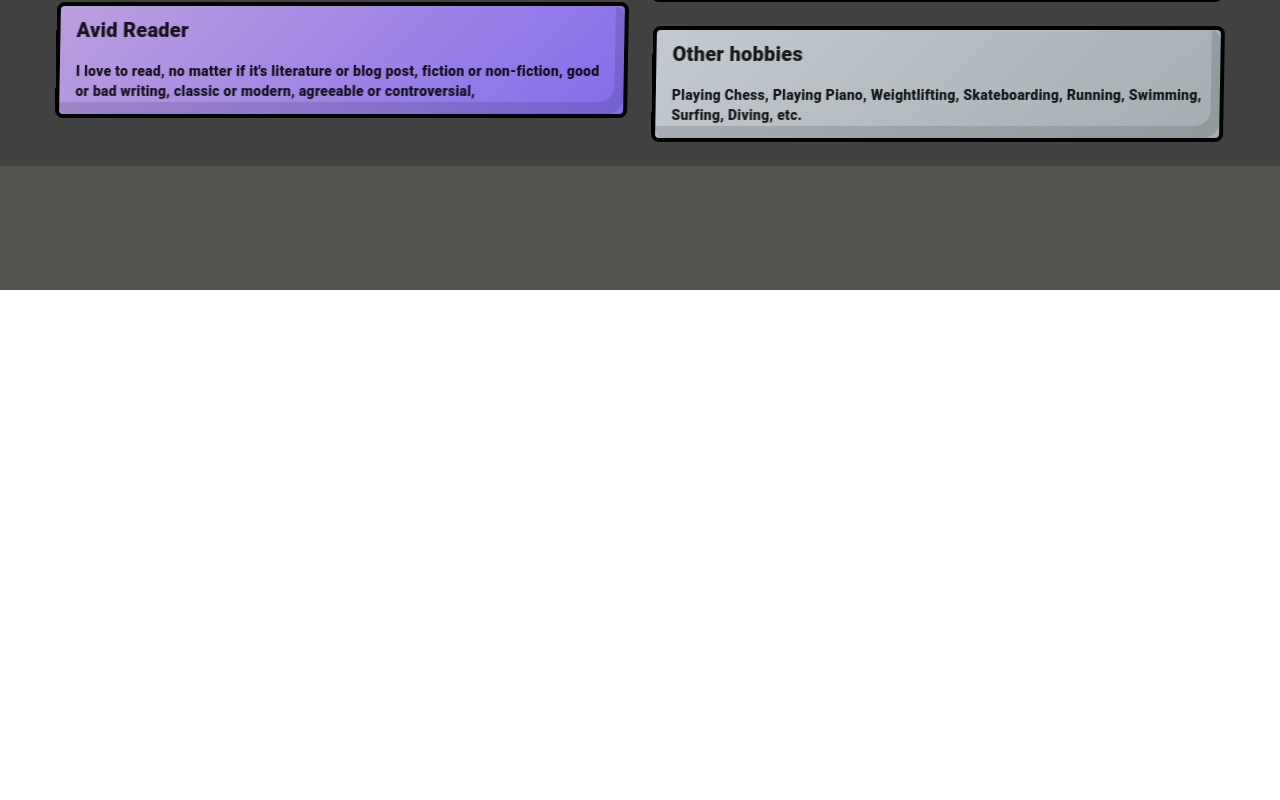
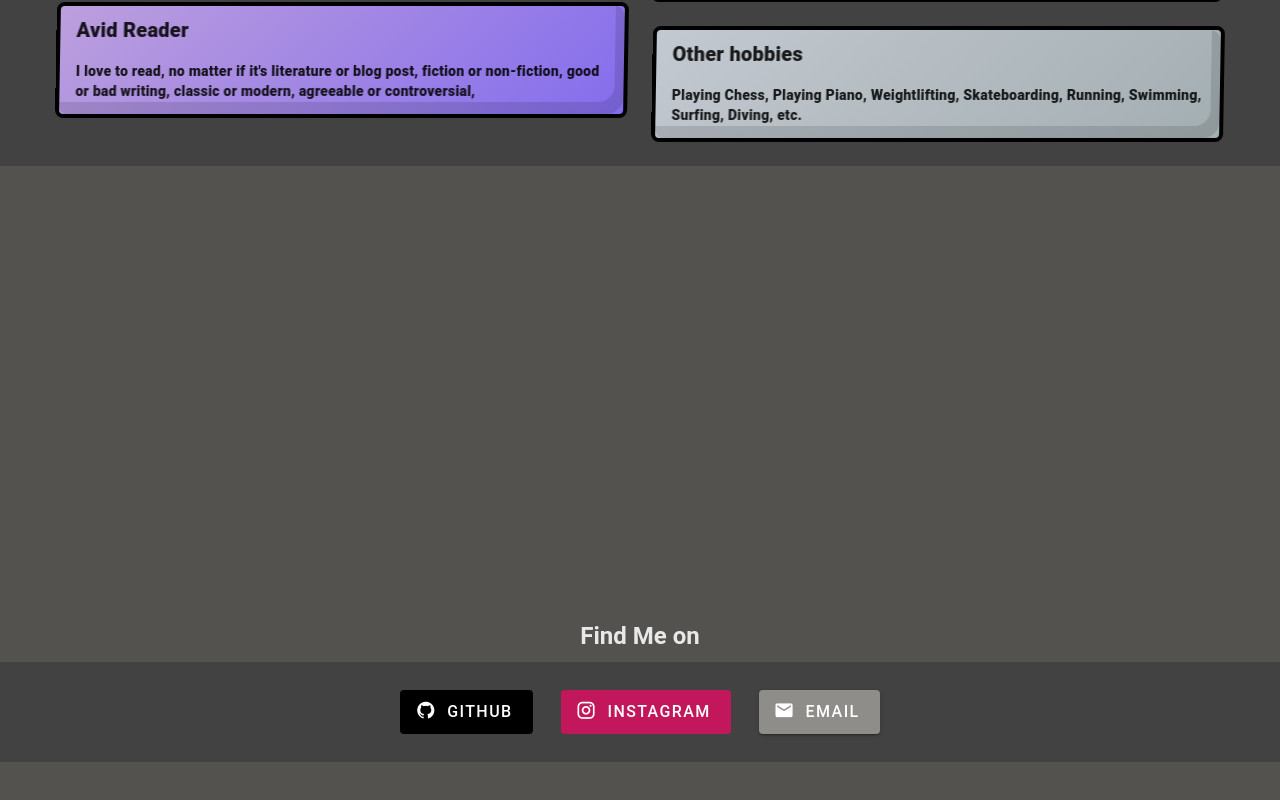
Before and after one commit to ingun37/portfolio, a Vue app: page / in a window 1280 px wide. Shown: the part 5443-6243 px from the top of the page. Before the commit the page ends 5733 px from the top, so only its background shows below. Built offline with nearby package versions, Linux system fonts and the light colour scheme; a small style sheet from the web is missing.

Commit message:
findmeon

```diff
--- a/src/components.d.ts
+++ b/src/components.d.ts
@@ -3,7 +3,7 @@
 // Generated by unplugin-vue-components
 // Read more: https://github.com/vuejs/core/pull/3399
 // biome-ignore lint: disable
-export {};
+export {}
 
 /* prettier-ignore */
 declare module 'vue' {
@@ -12,6 +12,7 @@ declare module 'vue' {
     AppFooter: typeof import('./components/AppFooter.vue')['default']
     DevOpsEngineer: typeof import('./components/sections/DevOpsEngineer.vue')['default']
     FeaturePanels: typeof import('./components/sections/FeaturePanels.vue')['default']
+    FindMeOn: typeof import('./components/sections/FindMeOn.vue')['default']
     FlowingLogos: typeof import('./components/FlowingLogos.vue')['default']
     GameDeveloperTitle: typeof import('./components/GameDeveloperTitle.vue')['default']
     GameDeveolper: typeof import('./components/sections/GameDeveolper.vue')['default']
--- /dev/null
+++ b/src/components/sections/FindMeOn.vue
@@ -0,0 +1,63 @@
+<script setup lang="ts">
+const githubUrl = "https://github.com/your-username";
+const instagramUrl = "https://instagram.com/your.username";
+const email = "you@example.com";
+const emailUrl = `mailto:${email}`;
+</script>
+
+<template>
+  <h1 class="mb-2">Find Me on</h1>
+  <v-sheet
+    class="d-flex flex-column bg-surface-variant justify-center align-center w-100"
+  >
+    <v-container class="py-8" fluid>
+      <v-row justify="center" class="buttons-row">
+        <v-btn
+          color="black"
+          class="ma-2"
+          variant="flat"
+          size="large"
+          :href="githubUrl"
+          target="_blank"
+          rel="noopener"
+          aria-label="Open GitHub profile"
+        >
+          <v-icon start icon="mdi-github" />
+          GitHub
+        </v-btn>
+
+        <v-btn
+          color="pink-darken-2"
+          class="ma-2"
+          variant="flat"
+          size="large"
+          :href="instagramUrl"
+          target="_blank"
+          rel="noopener"
+          aria-label="Open Instagram profile"
+        >
+          <v-icon start icon="mdi-instagram" />
+          Instagram
+        </v-btn>
+
+        <v-btn
+          color="primary"
+          class="ma-2"
+          size="large"
+          :href="emailUrl"
+          aria-label="Send me an email"
+        >
+          <v-icon start icon="mdi-email" />
+          Email
+        </v-btn>
+      </v-row>
+    </v-container>
+  </v-sheet>
+</template>
+
+<style scoped>
+.buttons-row {
+  gap: 12px;
+  flex-wrap: wrap;
+}
+</style>
--- a/src/pages/index.vue
+++ b/src/pages/index.vue
@@ -20,6 +20,9 @@
   <Sect>
     <Person />
   </Sect>
+  <Sect>
+    <FindMeOn />
+  </Sect>
 </template>
 
 <script lang="ts" setup>
```
